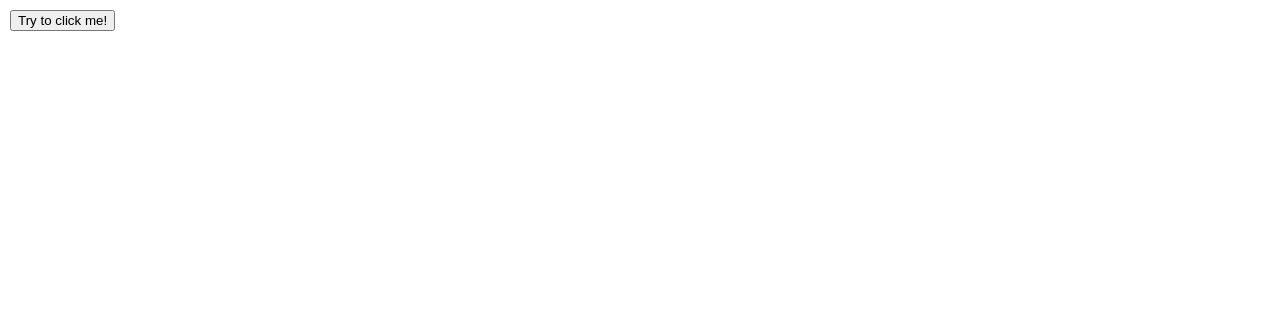
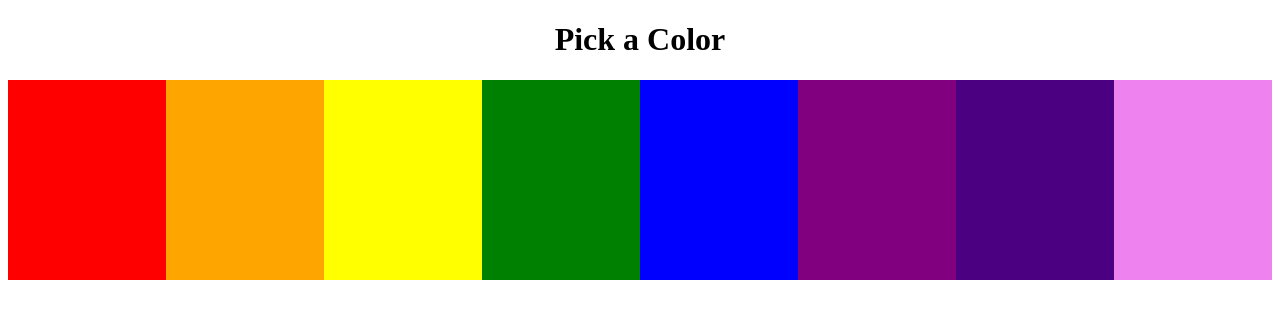
Before and after one commit to GregM1991/JS-Practice, a plain HTML site: page DOM.html in a window 1280 px wide. Drawn offline with Linux system fonts and the light colour scheme.

Commit message:
Adding events to many elements with a loop

```diff
--- a/DOM.html
+++ b/DOM.html
@@ -10,7 +10,10 @@
 </head>
 
 <body>
-  <button>Try to click me!</button>
+  <h1>Pick a Color</h1>
+  <section id="boxes">
+
+  </section>
   <script src="app.js"></script>
 </body>
 
--- a/app.css
+++ b/app.css
@@ -1,5 +1,14 @@
-button {
-	position: absolute;
-	top: 10px;
-	left: 10px;
+#boxes {
+	display: flex;
+	justify-content: center;
+	align-items: center;
 }
+
+.box {
+	width: 200px;
+	height: 200px;
+}
+
+h1 {
+	text-align: center;
+}
--- a/app.js
+++ b/app.js
@@ -1,18 +1,17 @@
-const btn = document.querySelector('button');
+const colors = [ 'red', 'orange', 'yellow', 'green', 'blue', 'purple', 'indigo', 'violet' ];
 
-// btnClicker.onclick = function() {
-// 	console.log('You clicked me go away');
-// };
+const container = document.querySelector('#boxes');
 
-btn.addEventListener('mouseover', () => {
-	console.log('Moused over me');
-	const height = Math.floor(Math.random() * window.innerHeight);
-	const width = Math.floor(Math.random() * window.innerWidth);
-	btn.style.left = `${width}px`;
-	btn.style.top = `${height}px`;
-});
+const printColor = function() {
+	const h1 = document.querySelector('h1');
+	h1.style.color = this.style.backgroundColor;
+	console.log(this.style.backgroundColor);
+};
 
-btn.addEventListener('click', () => {
-	btn.innerText = 'You Got Me';
-	document.body.style.backgroundColor = 'green';
-});
+for (let color of colors) {
+	const box = document.createElement('div');
+	box.style.backgroundColor = color;
+	box.classList.add('box');
+	container.appendChild(box);
+	box.addEventListener('click', printColor);
+}
```
